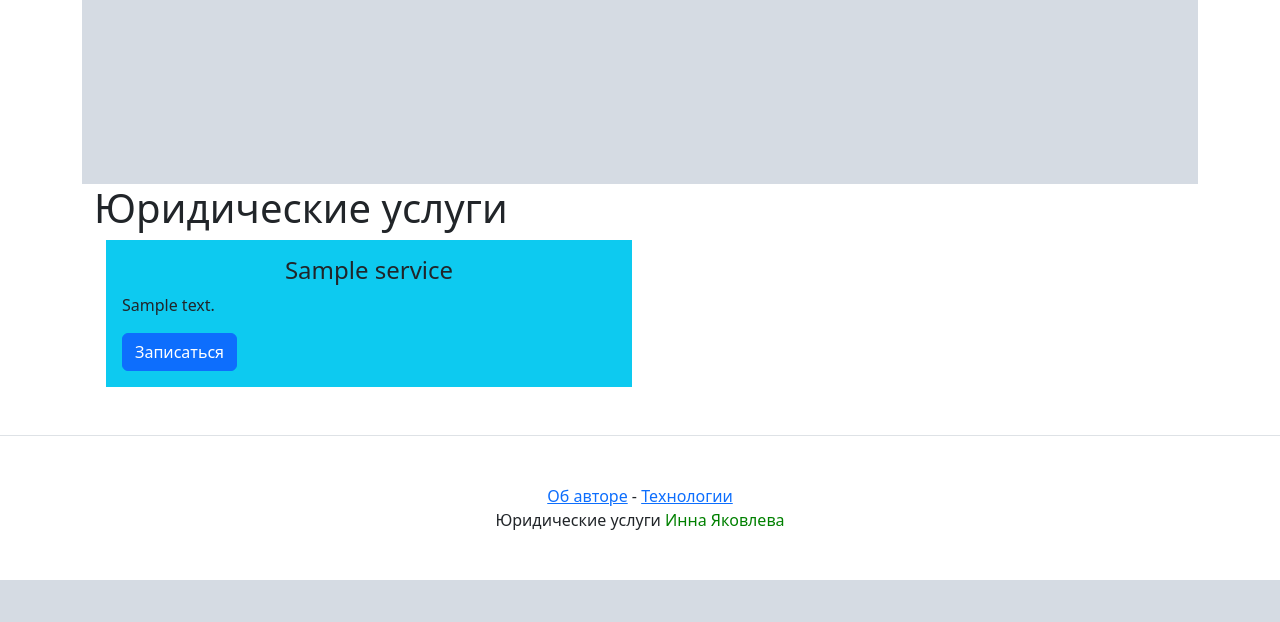
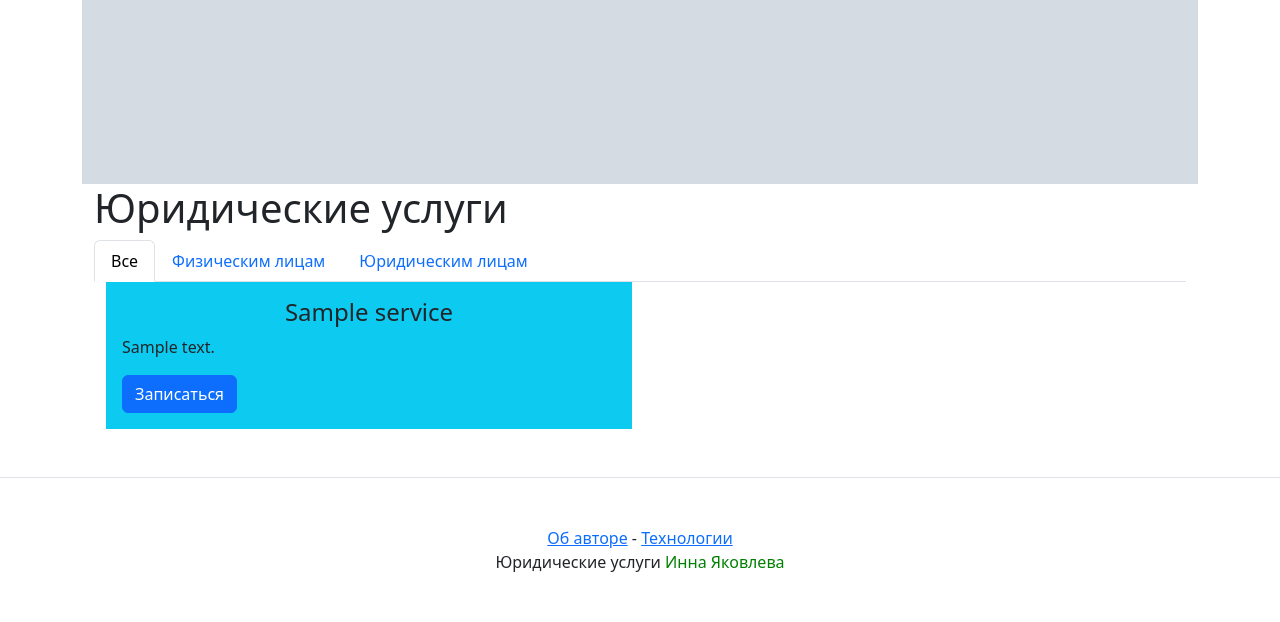
Before and after one commit to Wiltort/lawyer, a Django app: page / in a window 1280 px wide. Shown: the part 786-1408 px from the top of the page. Before the commit the page ends 1366 px from the top, so only its background shows below. Run offline with Django 4.2, Linux system fonts and the light colour scheme; tables that the repository leaves empty hold one stand-in row (values such as "Sample post"); grey boxes marked "Sample" are stand-in pictures; some libraries are stand-ins or nearby versions.

Commit message:
приделаны вкладки для услуг

```diff
--- a/lawyer/services/urls.py
+++ b/lawyer/services/urls.py
@@ -2,6 +2,7 @@ from django.urls import path
 from . import views
 
 urlpatterns = [
+    #path('<str:slug>/', views.index, name = 'index'),
     path('', views.index, name='index'),
     #path(),
 ]
--- a/lawyer/services/views.py
+++ b/lawyer/services/views.py
@@ -4,11 +4,16 @@ from .models import Service, Post, Banner
 # Create your views here.
 def index(request):
     srv_list = Service.objects.all()
+    srv_per_list = Service.objects.filter(pers = 'n')
+    srv_jur_list = Service.objects.filter(pers = 'l')
     last_news = Post.objects.order_by('-pub_date')[:5]
     banners = Banner.objects.all()
     context = {
         'srv_list': srv_list,
+        'srv_per_list': srv_per_list,
+        'srv_jur_list': srv_jur_list,
         'last_news': last_news,
         'banners': banners,
         }
+
     return render(request, 'index.html', context)
--- a/lawyer/templates/index.html
+++ b/lawyer/templates/index.html
@@ -5,29 +5,12 @@
 {% include "banner.html" with banners=banners %}
 <div class="container">
 
-    {% include "menu.html" with index=True %}
 
         <h1>Юридические услуги</h1>
+        {% include "menu.html" with srv_list=srv_list srv_per_list=srv_per_list srv_jur_list=srv_jur_list %}
 
 
-            <div class="container text-left">
-              <div class="row row-cols-2 row-cols-lg-10 g-2 g-lg-3">
-                {% for srv in srv_list %}
-                    <div class="col">
-                        <div class="p-3 bg-info">
-                            <h4 align = center >
-                            {{ srv.title }}
-                            </h4>
 
-                            <p >
-                                {{srv.description}}
-                            </p>
-                            <button type="button" class="btn btn-primary">Записаться</button>
-                        </div>
-                    </div>
-                {% endfor %}
-              </div>
-            </div>
 
 
 
--- a/lawyer/templates/menu.html
+++ b/lawyer/templates/menu.html
@@ -1,12 +1,75 @@
-{% if user.is_authenticated %}
-<div class="row">
-    <ul class="nav nav-tabs">
-        <li class="nav-item">
-            <a class="nav-link {% if index %}active{% endif %}" href="{% url 'index' %}">Все авторы</a>
-        </li>
-        <li class="nav-item">
-            <a class="nav-link {% if follow %}active{% endif %}" href="/follow" >Избранные авторы</a>
-        </li>
-    </ul>
+<ul class="nav nav-tabs" id="myTab" role="tablist">
+  <li class="nav-item" role="presentation">
+    <button class="nav-link active" id="all-tab" data-bs-toggle="tab" data-bs-target="#all-tab-pane" type="button" role="tab" aria-controls="all-tab-pane" aria-selected="true">Все</button>
+  </li>
+  <li class="nav-item" role="presentation">
+    <button class="nav-link" id="per-tab" data-bs-toggle="tab" data-bs-target="#per-tab-pane" type="button" role="tab" aria-controls="per-tab-pane" aria-selected="false">Физическим лицам</button>
+  </li>
+  <li class="nav-item" role="presentation">
+    <button class="nav-link" id="jur-tab" data-bs-toggle="tab" data-bs-target="#jur-tab-pane" type="button" role="tab" aria-controls="jur-tab-pane" aria-selected="false">Юридическим лицам</button>
+  </li>
+
+</ul>
+<div class="tab-content" id="myTabContent">
+  <div class="tab-pane fade show active" id="all-tab-pane" role="tabpanel" aria-labelledby="all-tab" tabindex="0">
+    <div class="container text-left">
+      <div class="row row-cols-2 row-cols-lg-10 g-2 g-lg-3">
+        {% for srv in srv_list %}
+            <div class="col">
+                <div class="p-3 bg-info">
+                    <h4 align = center >
+                    {{ srv.title }}
+                    </h4>
+
+                    <p >
+                        {{srv.description}}
+                    </p>
+                    <button type="button" class="btn btn-primary">Записаться</button>
+                </div>
+            </div>
+        {% endfor %}
+      </div>
+    </div>
+  </div>
+  <div class="tab-pane fade" id="per-tab-pane" role="tabpanel" aria-labelledby="per-tab" tabindex="1">
+    <div class="container text-left">
+      <div class="row row-cols-2 row-cols-lg-10 g-2 g-lg-3">
+        {% for srv in srv_per_list %}
+            <div class="col">
+                <div class="p-3 bg-info">
+                    <h4 align = center >
+                    {{ srv.title }}
+                    </h4>
+
+                    <p >
+                        {{srv.description}}
+                    </p>
+                    <button type="button" class="btn btn-primary">Записаться</button>
+                </div>
+            </div>
+        {% endfor %}
+      </div>
+    </div>
+  </div>
+  <div class="tab-pane fade" id="jur-tab-pane" role="tabpanel" aria-labelledby="jur-tab" tabindex="2">
+    <div class="container text-left">
+      <div class="row row-cols-2 row-cols-lg-10 g-2 g-lg-3">
+        {% for srv in srv_jur_list %}
+            <div class="col">
+                <div class="p-3 bg-info">
+                    <h4 align = center >
+                    {{ srv.title }}
+                    </h4>
+
+                    <p >
+                        {{srv.description}}
+                    </p>
+                    <button type="button" class="btn btn-primary">Записаться</button>
+                </div>
+            </div>
+        {% endfor %}
+      </div>
+    </div>
+  </div>
+
 </div>
-{% endif %}
```
Also changed, not shown: lawyer/services/migrations/0005_alter_post_text_alter_service_pers.py (added), lawyer/services/static/banner_01.jpg (added).
